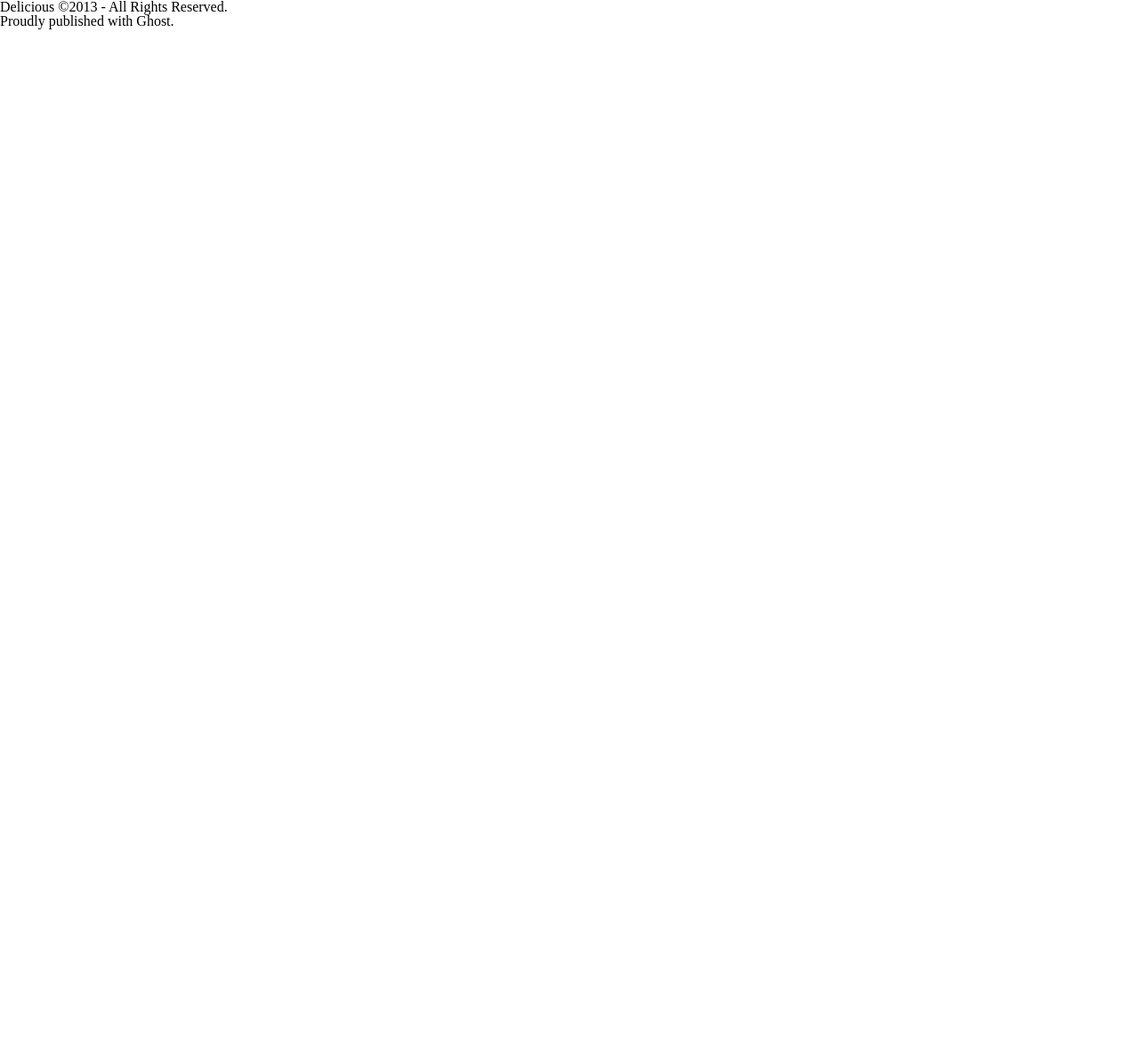
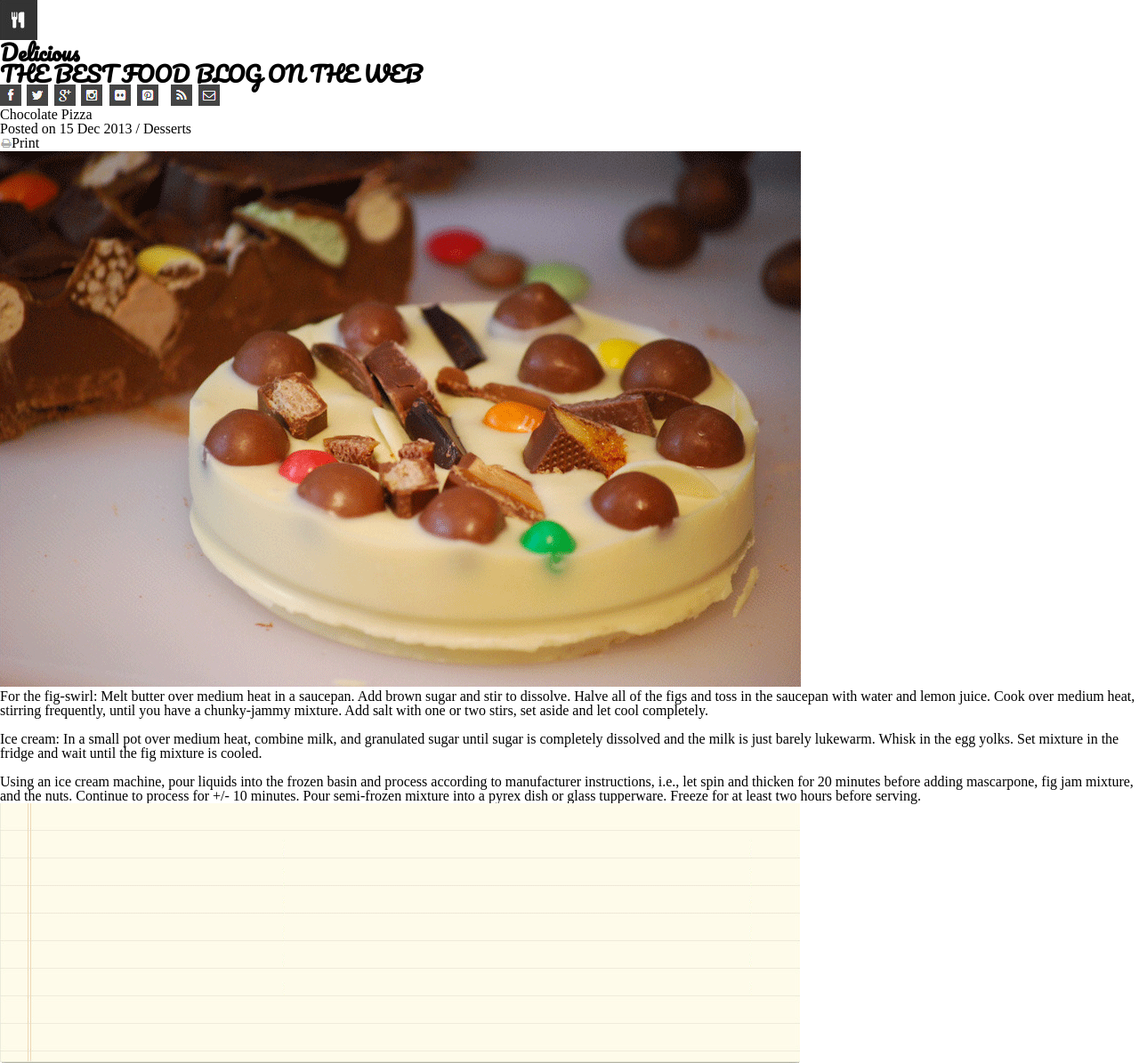
Before and after one commit to RichHarvey-germo/chocolate-pizza, a plain HTML site: page html/index.html in a window 1280 px wide. Shown: the top 1195 px of the page at 89% size. Before the commit the page ends 800 px from the top, so only its background shows below. Drawn offline with Linux system fonts and the light colour scheme; files that its build step writes are made by us from their sources; files whose address does not match are found by name.

Commit message:
add basic structure and images

```diff
--- a/css/style.css
+++ b/css/style.css
@@ -1 +1,33 @@
-/* font-family: 'Pacifico', cursive;
+/* font-family: 'Pacifico', cursive;*/
+
+header {
+    font-family: 'Pacifico', cursive;
+    font-size: 24px;
+    font-weight: bolder;
+}
+
+
+
+
+
+
+
+
+
+
+
+
+
+
+
+
+
+
+
+
+
+
+
+button {
+
+}
--- a/html/index.html
+++ b/html/index.html
@@ -12,12 +12,54 @@
     </head>
     <body>
         <header>
-
+            <section>
+                <img src="../img/logo.png">
+                <h1>Delicious</h1>
+                <p>THE BEST FOOD BLOG ON THE WEB</p>
+                <!-- logo, delicious font, tagline, all icons to the right -->
+            </section>
+            <section>
+                <img src="../img/fb-icon.png">
+                <img src="../img/twit-icon.png">
+                <img src="../img/gp-icon.png">
+                <img src="../img/insta-icon.png">
+                <img src="../img/flic-icon.png">
+                <img src="../img/pint-icon.png" style="padding-right: 8px;">
+                <img src="../img/rss-icon.png">
+                <img src="../img/mail-icon.png">
+            </section>
         </header>
         <main>
-
+            <section>
+                <h1>Chocolate Pizza</h1>
+                <p>Posted on 15 Dec 2013 / Desserts</p>
+            </section>
+            <article>
+                <img src="../img/print-icon.png">Print
+            </article>
+            <section>
+                <img src="../img/choco-pizza.png">
+            </section>
+            <section>
+                <p>For the fig-swirl: Melt butter over medium heat in a saucepan. Add brown sugar and stir to dissolve. Halve all of the figs and toss in the saucepan with water and lemon juice. Cook over medium heat, stirring frequently, until you have a chunky-jammy mixture. Add salt with one or two stirs, set aside and let cool completely.</p>
+                <br>
+                <p>Ice cream: In a small pot over medium heat, combine milk, and granulated sugar until sugar is completely dissolved and the milk is just barely lukewarm. Whisk in the egg yolks. Set mixture in the fridge and wait until the fig mixture is cooled.</p>
+                <br>
+                <p>Using an ice cream machine, pour liquids into the frozen basin and process according to manufacturer instructions, i.e., let spin and thicken for 20 minutes before adding mascarpone, fig jam mixture, and the nuts. Continue to process for +/- 10 minutes. Pour semi-frozen mixture into a pyrex dish or glass tupperware. Freeze for at least two hours before serving.</p>
+            </section>
+            <section>
+                <img src="../img/list-bg.png">
+            </section>
+            <section>
+                <!-- striped line top of div -->
+                <img src="../img/van-pic.png">
+                <h4>Vanessa Stevenson</h4>
+                <p>Food enthusiast, photography fan. Add a pinch of raw foodism and that's pretty much who I am.</p>
+                <button>Share Recipe</button>
+            </section>
         </main>
         <footer>
+            <img src="../img/small-logo.png">
             <p>Delicious &#169;2013 - All Rights Reserved.</p>
             <p>Proudly published with Ghost.</p>
         </footer>
```
